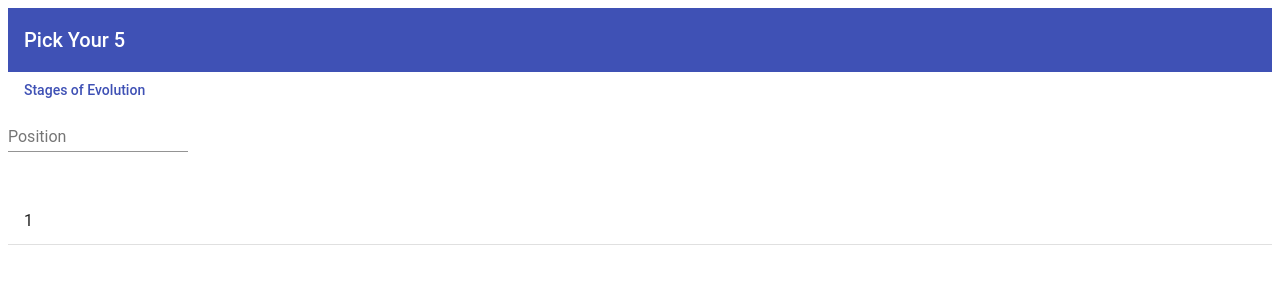
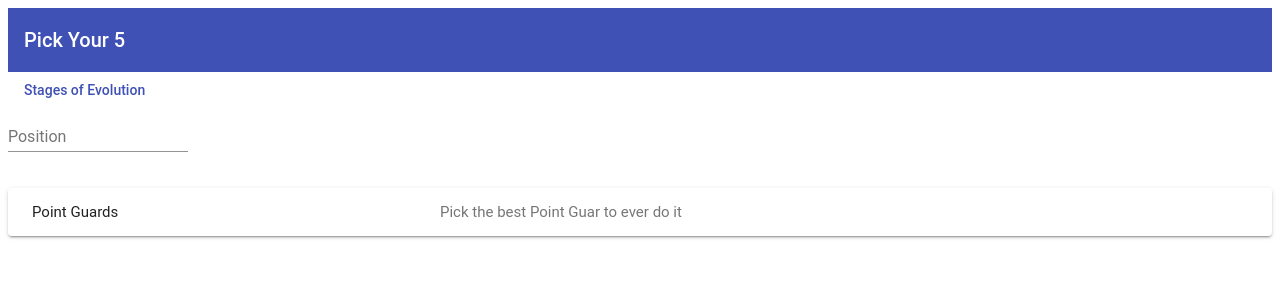
Before and after one commit to paulmojicatech/rxjs-evolution-blog, an Angular app: page / in a window 1280 px wide. Shown: the top 300 px of the page. Built offline with nearby package versions, Linux system fonts and the light colour scheme.

Commit message:
add expansion panel

```diff
--- /dev/null
+++ b/src/app/models/players.const.ts
@@ -0,0 +1,13 @@
+import { PlayerPositionType } from "./players.interface";
+import { IPlayerOverview } from "./players.interface";
+
+export const MOCK_PLAYERS_OVERVIEW: IPlayerOverview[] = [
+  {
+    name: 'Allen Iverson',
+    position: PlayerPositionType.SG
+  },
+  {
+    name: 'Steph Curry',
+    position: PlayerPositionType.PG
+  }
+]
--- /dev/null
+++ b/src/app/models/players.interface.ts
@@ -0,0 +1,12 @@
+export enum PlayerPositionType {
+  PG = 'Point Guard',
+  SG = 'Shooting Guard',
+  SF = 'Small Forward',
+  PF = 'Power Forward',
+  C = 'Center'
+}
+
+export interface IPlayerOverview {
+  name: string;
+  position: PlayerPositionType;
+}
--- a/src/app/nested-subscribes/components/nested-subscribes.component.html
+++ b/src/app/nested-subscribes/components/nested-subscribes.component.html
@@ -13,10 +13,16 @@
   </mat-form-field>
 </form>
 
-
-<mat-list>
-  <mat-list-item>
-    1
-  </mat-list-item>
-  <mat-divider></mat-divider>
-</mat-list>
+<mat-expansion-panel hideToggle>
+  <mat-expansion-panel-header>
+    <mat-panel-title>
+      Point Guards
+    </mat-panel-title>
+    <mat-panel-description>
+      Pick the best Point Guar to ever do it
+    </mat-panel-description>
+  </mat-expansion-panel-header>
+  <mat-list role="list">
+    <
+  </mat-list>
+</mat-expansion-panel>
--- a/src/app/nested-subscribes/components/nested-subscribes.component.ts
+++ b/src/app/nested-subscribes/components/nested-subscribes.component.ts
@@ -1,7 +1,9 @@
 import { Component, OnDestroy, OnInit } from "@angular/core";
-import { AbstractControl, FormBuilder, FormControl, FormGroup, Validators } from "@angular/forms";
-import { Observable, Subject } from "rxjs";
-import { startWith, takeUntil } from "rxjs/operators";
+import { FormBuilder, FormGroup } from "@angular/forms";
+import { Subject } from "rxjs";
+import { takeUntil } from "rxjs/operators";
+import { IPlayerOverview } from "../../models/players.interface";
+import { PlayerHttpService } from "../../services/player-http.service";
 
 @Component({
   templateUrl: './nested-subscribes.component.html'
@@ -16,11 +18,12 @@ export class NestedSubscribesComponent implements OnInit, OnDestroy {
    'Power Guard',
    'Center'
   ];
-  filteredPositions: string[];;
+  filteredPositions: string[];
+  players: IPlayerOverview[];
 
   private _componentDestroyed$ = new Subject();
 
-  constructor(private _fb: FormBuilder) { }
+  constructor(private _fb: FormBuilder, private _playersHttpSvc: PlayerHttpService) { }
 
   ngOnInit(): void {
     this.topFiveForm = this._fb.group({
@@ -37,12 +40,19 @@ export class NestedSubscribesComponent implements OnInit, OnDestroy {
         } else {
           this.filteredPositions = this.positions;
         }
-      })
-
+      });
   }
 
   ngOnDestroy(): void {
     this._componentDestroyed$.next();
   }
 
+  private getPlayers(): void {
+    this._playersHttpSvc.getPlayers().pipe(
+      takeUntil(this._componentDestroyed$)
+    ).subscribe(players => {
+      this.players = players;
+    })
+  }
+
 }
--- a/src/app/services/player-http.service.ts
+++ b/src/app/services/player-http.service.ts
@@ -1,6 +1,11 @@
 import { Injectable } from "@angular/core";
+import { Observable, of } from "rxjs";
+import { MOCK_PLAYERS_OVERVIEW } from "../models/players.const";
+import { IPlayerOverview } from "../models/players.interface";
 
 @Injectable({providedIn: 'root'})
 export class PlayerHttpService {
-
+  getPlayers(): Observable<IPlayerOverview[]> {
+    return of(MOCK_PLAYERS_OVERVIEW);
+  }
 }
```
Also changed, not shown: src/app/nested-subscribes/nested-subscribes.module.ts (+3 -4 lines).
